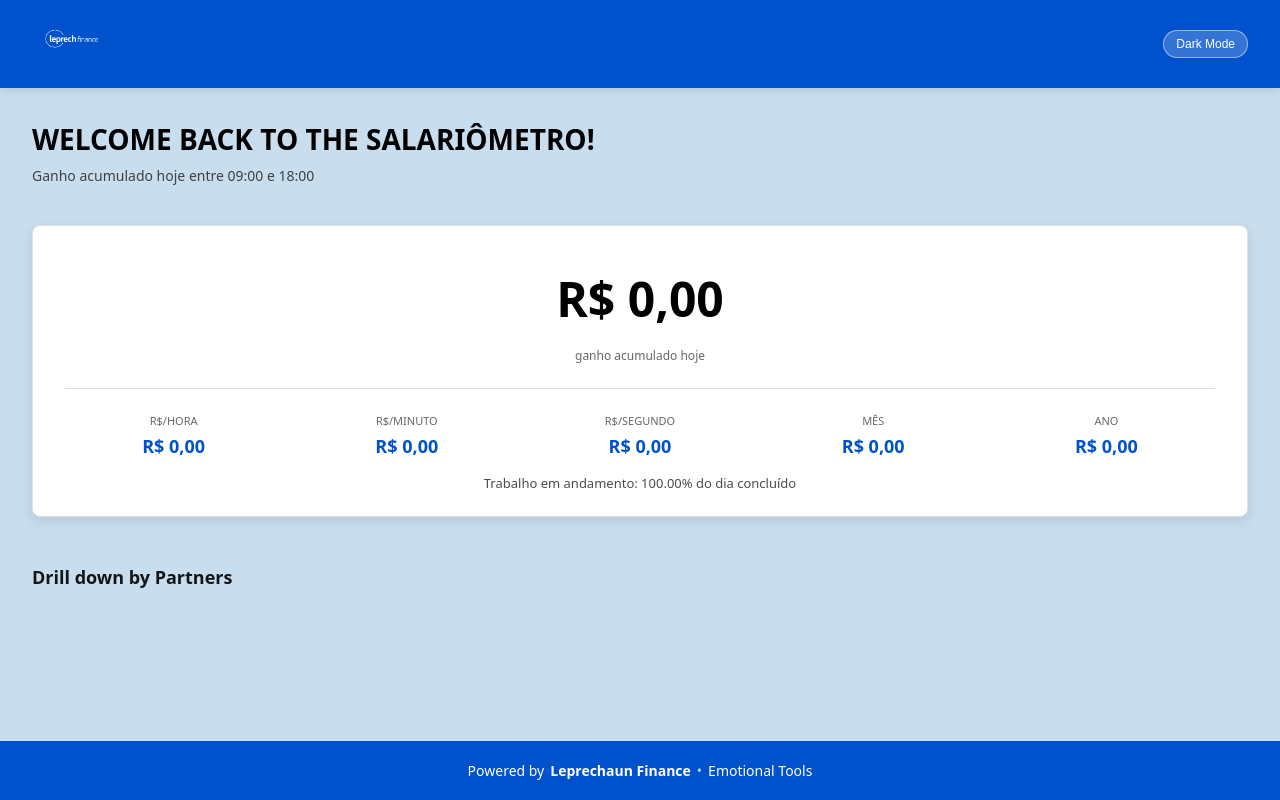
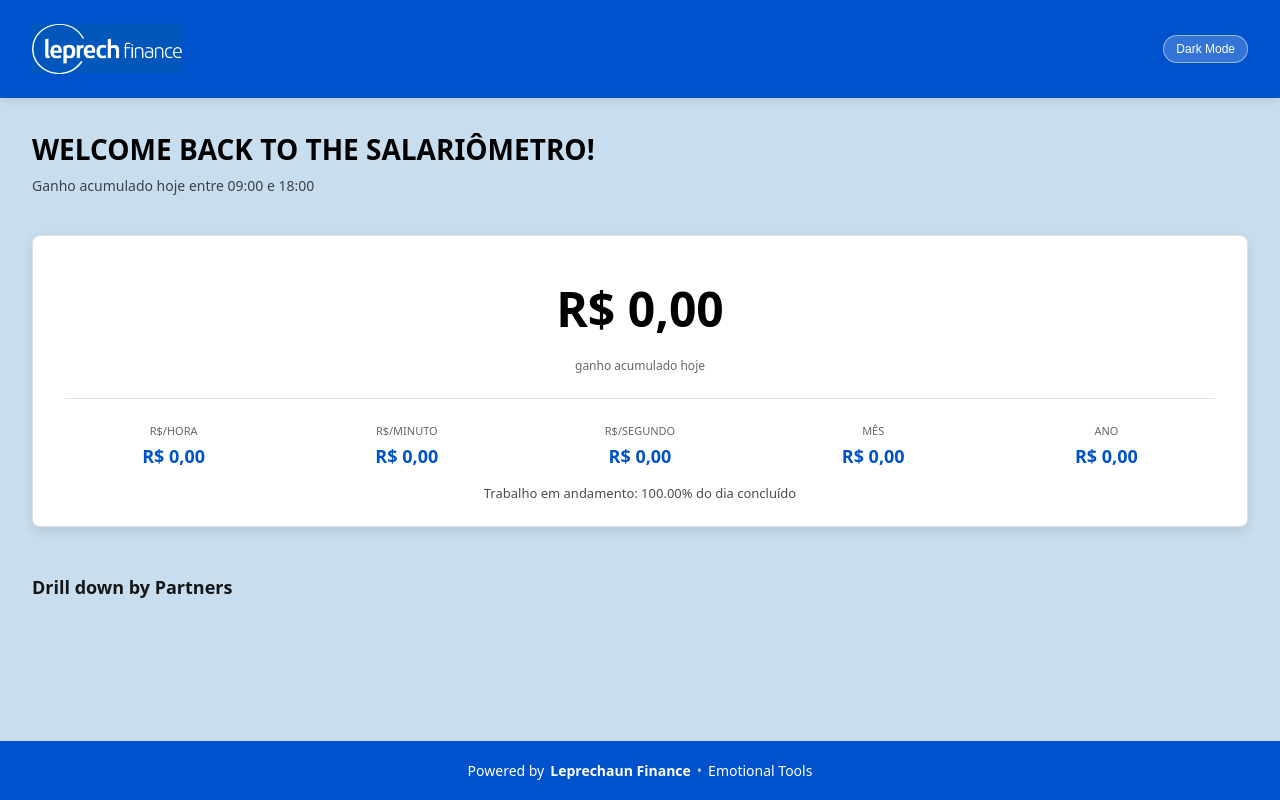
Before and after one commit to antonioscript/LeprechaunPayClock, a website: page public/index.html in a window 1280 px wide. Drawn offline with Linux system fonts and the light colour scheme; no server answers.

Commit message:
refactor: update header logo to official SVG 2048w version
- Changed header logo from logo_maior.png to leprech_finance_from_svg_2048w.png
- Increased logo image height from 40px to 50px for better visibility
- Uses official brand SVG 2048w high-resolution version

Co-Authored-By: Claude <noreply@anthropic.com>

```diff
--- a/public/index.html
+++ b/public/index.html
@@ -12,7 +12,7 @@
   <!-- Header -->
   <div class="header">
     <div class="header-logo">
-      <img src="/assets/logo_maior.png" alt="Leprechaun Finance" class="logo-image">
+      <img src="/assets/leprech_finance_from_svg_2048w.png" alt="Leprechaun Finance" class="logo-image">
     </div>
     <div class="theme-toggle">
       <button id="toggleTheme">Dark Mode</button>
--- a/public/styles.css
+++ b/public/styles.css
@@ -57,7 +57,7 @@ body {
 }
 
 .logo-image {
-  height: 40px;
+  height: 50px;
   width: auto;
   object-fit: contain;
 }
```
Also changed, not shown: errors/Screenshot 2026-02-16 174038.png (added), public/assets/leprech_finance_from_svg_2048w.png (added), 4 other files.
